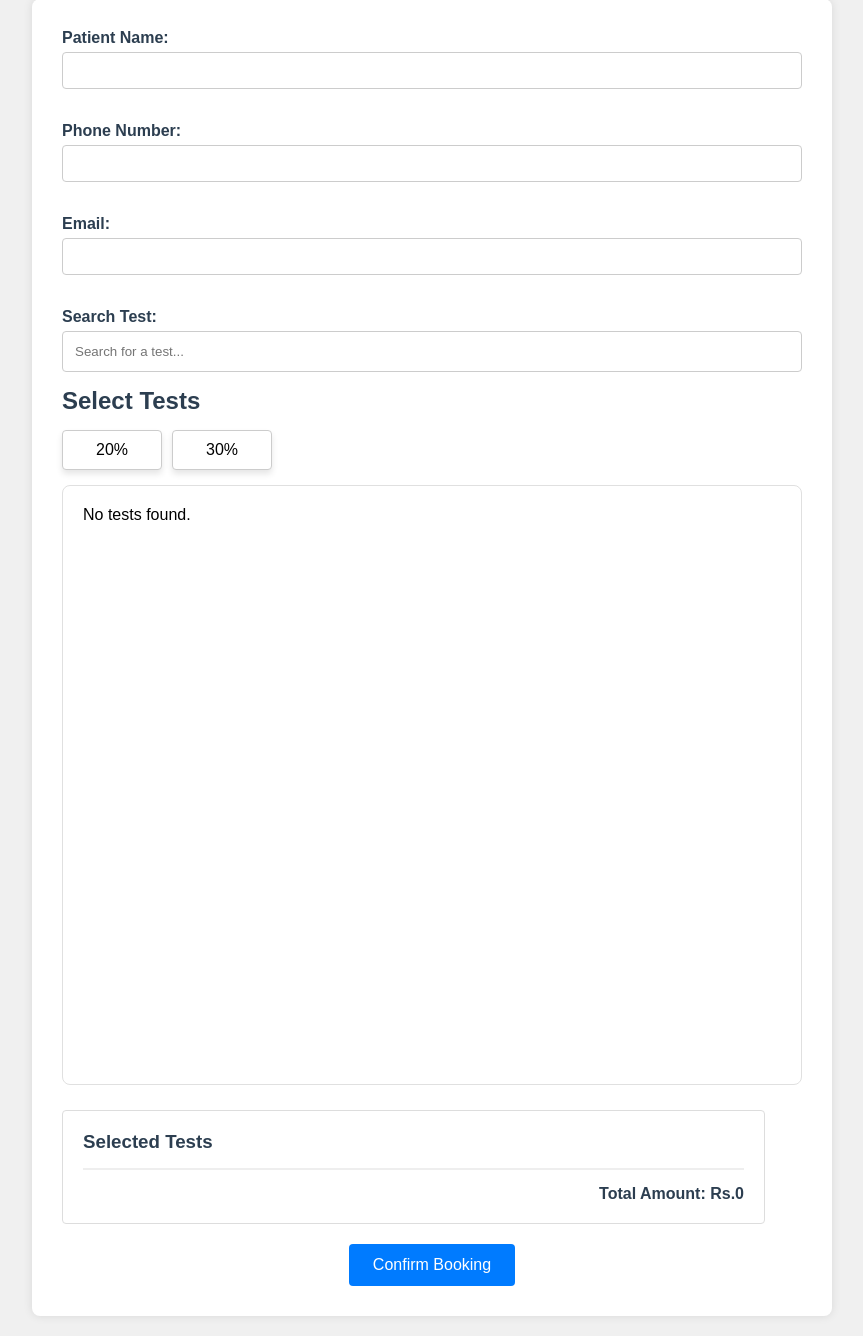
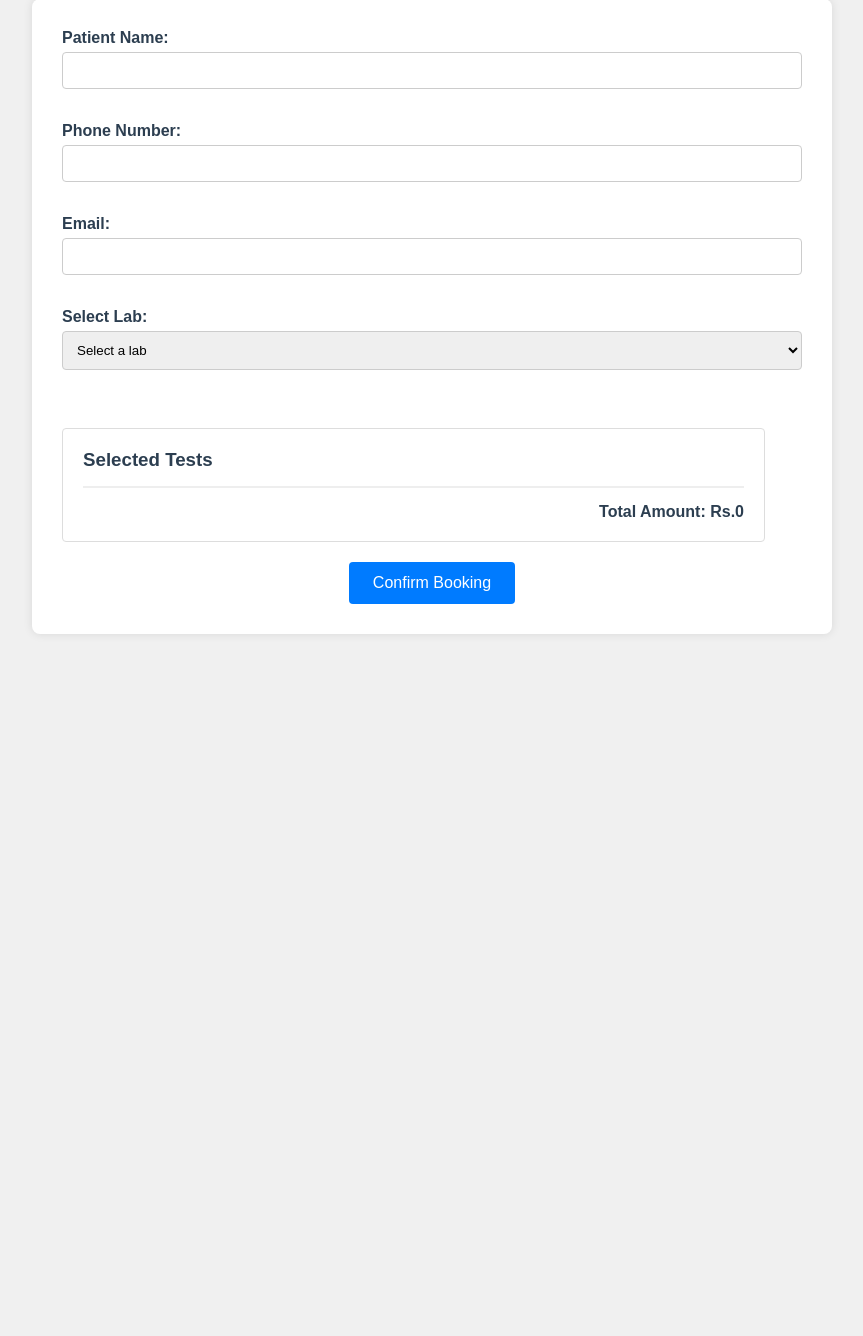
Before and after one commit to hellotabeeb/python-labtests-webapp, a Flask app: page / in a window 1280 px wide. Shown: the part 107-1443 px from the top of the page, without its empty margins (208-1071 px from the left). After the commit the page ends 741 px from the top, so only its background shows below. Run offline with Flask 3, Linux system fonts and the light colour scheme; data that the repository does not hold is empty; parts of the project's set-up code (start-up, migrations or seed data) failed here and were passed over.

Commit message:
pushing code with the other labs implementation also

```diff
--- a/app/routes.py
+++ b/app/routes.py
@@ -1,5 +1,5 @@
 from flask import Blueprint, render_template, request, redirect, url_for, jsonify, flash
-from .utils import send_email, fetch_tests, move_code_to_availed
+from .utils import send_email, move_code_to_availed
 from flask import current_app as app
 import logging
 
@@ -19,6 +19,7 @@ def book():
         phone = request.form.get('phone-number', '').strip()
         email = request.form.get('email', '').strip()
         selected_tests = request.form.getlist('selected-tests')
+        lab = request.form.get('lab-select', '').strip()
 
         # Input Validation
         if not name or not phone or not email:
@@ -31,19 +32,56 @@ def book():
             logger.warning("Form submission without selecting any tests.")
             return redirect(url_for('main.index'))
 
-        # Move code to availedCodes and get test details
-        code, tests_details = move_code_to_availed(name, phone, email, selected_tests)
+        # Logic for different labs
+        if lab == 'chughtai-lab':
+            # Existing Chughtai Lab logic
+            code, tests_details = move_code_to_availed(name, phone, email, selected_tests)
 
-        if not code:
-            flash('Sorry, no booking codes are available at the moment. Please try again later.', 'error')
-            logger.error("Failed to assign a booking code.")
+            if not code:
+                flash('Sorry, no booking codes are available at the moment. Please try again later.', 'error')
+                logger.error("Failed to assign a booking code.")
+                return redirect(url_for('main.index'))
+
+            # Send confirmation email
+            send_email(email, name, tests_details, code)
+
+            flash('Booking successful! A confirmation email has been sent.', 'success')
+            logger.info(f"Chughtai Lab booking successful for user {email} with code {code}.")
+
+        elif lab == 'idc-islamabad':
+            # New IDC Lab logic
+            # Use 'IDC' as the default code for IDC lab
+            code = 'IDC'
+
+            # Fetch test details for selected IDC tests
+            db = app.db
+            tests_ref = db.collection('labs/IDC/tests')
+            tests_details = []
+
+            for test_id in selected_tests:
+                test_doc = tests_ref.document(test_id).get()
+                if test_doc.exists:
+                    test_data = test_doc.to_dict()
+                    tests_details.append({
+                        'name': test_data.get('Name', 'N/A'),
+                        'original_fee': f"Rs.{test_data.get('Fees', '0.00')}",
+                        'discounted_fee': f"Rs.{float(test_data.get('Fees', '0.00')) * 0.9:.2f}"  # 10% discount
+                    })
+                    logger.info(f"Fetched IDC test: {test_data.get('Name', 'N/A')}")
+                else:
+                    logger.warning(f"IDC Test ID {test_id} not found.")
+
+            # Send IDC specific email
+            send_email(email, name, tests_details, code)
+
+            flash('IDC Lab booking successful! A confirmation email has been sent.', 'success')
+            logger.info(f"IDC Lab booking successful for user {email}.")
+
+        else:
+            flash('Invalid lab selection.', 'error')
+            logger.warning(f"Invalid lab selection: {lab}")
             return redirect(url_for('main.index'))
 
-        # Send confirmation email
-        send_email(email, name, tests_details, code)
-
-        flash('Booking successful! A confirmation email has been sent.', 'success')
-        logger.info(f"Booking successful for user {email} with code {code}.")
         return redirect(url_for('main.index'))
 
     except Exception as e:
@@ -51,13 +89,41 @@ def book():
         logger.error(f"Unexpected error during booking: {e}")
         return redirect(url_for('main.index'))
 
+
 @main.route('/tests', methods=['GET'])
 def get_tests():
     logger = logging.getLogger(__name__)
     try:
-        tests = fetch_tests()
-        logger.info("Fetched tests successfully.")
+        # Get the lab parameter from the query string
+        lab = request.args.get('lab', 'chughtai-lab')
+
+        # Mapping lab selection to Firestore collection
+        lab_collection_map = {
+            'chughtai-lab': 'labs/chughtaiLab/tests',
+            'idc-islamabad': 'labs/IDC/tests'
+        }
+
+        # Validate lab selection
+        if lab not in lab_collection_map:
+            logger.warning(f"Invalid lab selection: {lab}")
+            return jsonify({"error": "Invalid lab selection"}), 400
+
+        # Get Firestore instance
+        db = app.db
+
+        # Fetch tests from the specific lab's collection
+        collection_path = lab_collection_map[lab]
+        logger.info(f"Fetching tests from collection path: {collection_path}")
+        tests_ref = db.collection(collection_path)
+        tests = []
+        for doc in tests_ref.stream():
+            test = doc.to_dict()
+            test['id'] = doc.id  # Include document ID
+            tests.append(test)
+            logger.info(f"Fetched test: {test}")
+
+        logger.info(f"Fetched {len(tests)} tests successfully for lab: {lab}.")
         return jsonify(tests)
     except Exception as e:
-        logger.error(f"Error fetching tests: {e}")
+        logger.error(f"Error fetching tests for lab {lab}: {e}")
         return jsonify({"error": "Failed to fetch tests."}), 500
--- a/app/static/js/app.js
+++ b/app/static/js/app.js
@@ -1,5 +1,7 @@
-// app.js
 document.addEventListener('DOMContentLoaded', function() {
+    const labSelect = document.getElementById('lab-select');
+    const testSelectionContainer = document.getElementById('test-selection-container');
+    const comingSoonMessage = document.getElementById('coming-soon-message');
     const testSearch = document.getElementById('test-search');
     const testList = document.getElementById('test-list');
     const selectedTestsList = document.getElementById('selected-tests-list');
@@ -13,21 +15,31 @@ document.addEventListener('DOMContentLoaded', function() {
     let totalAmount = 0;
     let selectedDiscounts = new Set(); // To store selected discount filters
 
-    // Define tests with 30% discount
-    const highDiscountTests = [
+    // Lab-specific discount configurations
+    const labDiscountConfigs = {
+        'chughtai-lab': {
+            defaultDiscount: 20,
+            highDiscountTests: [
                 "Lipid Profile",
                 "Serum 25-OH Vitamin D",
                 "Glycosylated Hemoglobin (HbA1c)"
-    ];
-
-    // Define tests to be placed at the end
-    const testsToPlaceLast = [
+            ],
+            highDiscountPercentage: 30,
+            testsToPlaceLast: [
                 "CT Scanogram CompCt brain +orbit without contrast",
                 "CT Scanogram Complete Lower Limb",
                 "Cryoglobulin (TDL)",
                 "Fluid for cell count and Differential ( Fluid Name: Peritoneal Fluid )",
                 "Reducing Substances (Urine)"
-    ];
+            ]
+        },
+        'idc-islamabad': {
+            defaultDiscount: 10,
+            highDiscountTests: [], // No specific high-discount tests
+            highDiscountPercentage: 10,
+            testsToPlaceLast: []
+        }
+    };
 
     // Function to show the loading spinner
     function showLoading() {
@@ -39,17 +51,20 @@ document.addEventListener('DOMContentLoaded', function() {
         loadingSpinner.classList.remove('visible');
     }
 
-    // Initial load: show loading spinner
-    showLoading();
-
-    // Fetch tests from the server
-    fetch('/tests')
+    // Function to fetch tests from the server
+    function fetchTests(labId) {
+        showLoading(); // Show loading spinner
+        fetch(`/tests?lab=${labId}`)
         .then(response => response.json())
         .then(data => {
-        // Assign discount based on test names
+            const labConfig = labDiscountConfigs[labId];
+
+            // Assign discount based on lab configuration
             tests = data.map(test => ({
                 ...test,
-            discount: highDiscountTests.includes(test.Name) ? 30 : 20
+                discount: labConfig.highDiscountTests.includes(test.Name)
+                    ? labConfig.highDiscountPercentage
+                    : labConfig.defaultDiscount
             }));
 
             // Custom sorting function
@@ -58,8 +73,8 @@ document.addEventListener('DOMContentLoaded', function() {
                 const nameB = b.Name.trim();
 
                 // Check if either test is in testsToPlaceLast
-            const isAInLast = testsToPlaceLast.includes(nameA);
-            const isBInLast = testsToPlaceLast.includes(nameB);
+                const isAInLast = labConfig.testsToPlaceLast.includes(nameA);
+                const isBInLast = labConfig.testsToPlaceLast.includes(nameB);
 
                 // Check if tests start with numbers
                 const aStartsWithNumber = /^\d/.test(nameA);
@@ -83,13 +98,36 @@ document.addEventListener('DOMContentLoaded', function() {
                 return nameA.toLowerCase().localeCompare(nameB.toLowerCase());
             });
 
-        displayTests(tests);
             hideLoading(); // Hide spinner after loading
+            displayTests(tests); // Display tests after fetching
+
+            // Update filter buttons based on lab configuration
+            updateFilterButtons(labId);
         })
         .catch(error => {
             console.error('Error fetching tests:', error);
             hideLoading(); // Hide spinner even if there's an error
         });
+    }
+
+    // Function to update filter buttons based on lab configuration
+    function updateFilterButtons(labId) {
+        const labConfig = labDiscountConfigs[labId];
+
+        // Hide filter buttons for labs with single discount
+        if (labConfig.defaultDiscount === labConfig.highDiscountPercentage) {
+            document.querySelector('.discount-filters').style.display = 'none';
+        } else {
+            document.querySelector('.discount-filters').style.display = 'block';
+
+            // Reset previous filter state
+            filterButtons.forEach(button => {
+                button.classList.remove('active');
+                const discount = parseInt(button.getAttribute('data-discount'));
+                selectedDiscounts.delete(discount);
+            });
+        }
+    }
 
     // Function to display tests as cards
     function displayTests(testsToShow) {
@@ -270,4 +308,26 @@ document.addEventListener('DOMContentLoaded', function() {
 
         displayTests(filteredTests);
     }
+
+    // Event listener for lab selection
+    labSelect.addEventListener('change', function() {
+        const selectedLab = labSelect.value;
+
+        // Reset selected tests and total amount
+        selectedTests.clear();
+        totalAmount = 0;
+        selectedTestsList.innerHTML = '';
+        updateTotalFee();
+
+        if (selectedLab === 'chughtai-lab' || selectedLab === 'idc-islamabad') {
+            testSelectionContainer.style.display = 'block';
+            comingSoonMessage.style.display = 'none';
+
+            // Fetch tests for the selected lab
+            fetchTests(selectedLab);
+        } else {
+            testSelectionContainer.style.display = 'none';
+            comingSoonMessage.style.display = 'block';
+        }
     });
+});
--- a/app/templates/index.html
+++ b/app/templates/index.html
@@ -40,28 +40,41 @@
         <label for="email">Email:</label>
         <input type="email" id="email" name="email" required><br><br>
 
+        <!-- Select Lab -->
+        <label for="lab-select">Select Lab:</label>
+        <select id="lab-select" name="lab-select" required>
+            <option value="" disabled selected>Select a lab</option>
+            <option value="chughtai-lab">Chughtai Lab</option>
+            <option value="idc-islamabad">IDC (Islamabad Diagnostic Center)</option>
+            <option value="dr-issa-lab">Dr. Issa Lab <span style="color: rgb(199, 199, 199);">(coming soon)</span></option>
+            <option value="another-lab">Excel Lab <span style="color: rgb(199, 199, 199);">(coming soon)</span></option>
+        </select><br><br>
+
         <!-- Test Selection -->
-        <div class="test-container">
+        <div id="test-selection-container" class="test-container" style="display: none;">
             <label for="test-search">Search Test:</label>
             <input type="text" id="test-search" name="test-search" placeholder="Search for a test...">
 
             <h2>Select Tests</h2>
 
-                        <!-- Filter by Discount -->
+            <!-- Filter by Discount -->
             <div class="discount-filters">
-
                 <div class="filter-buttons">
                     <button type="button" class="filter-button" data-discount="20">20%</button>
                     <button type="button" class="filter-button" data-discount="30">30%</button>
                 </div>
             </div>
 
-
             <div id="test-list" class="test-cards-container">
                 <!-- Loading Spinner -->
                 <div class="loading-spinner" id="loading-spinner"></div>
                 <!-- Test cards will be populated here by app.js -->
             </div>
+        </div>
+
+        <!-- Coming Soon Message -->
+        <div id="coming-soon-message" style="display: none;">
+            <p>Tests from this lab are coming soon.</p>
         </div>
 
         <!-- Selected Tests -->
--- /dev/null
+++ b/package.json
@@ -0,0 +1,5 @@
+{
+  "dependencies": {
+    "dotenv": "^16.4.5"
+  }
+}
```
Also changed, not shown: app/serviceAccountKey.json (added, +13 -0 lines), app/utils.py (+52 -40 lines), package-lock.json (added). Lines whose indentation alone changed are shown as unchanged.
